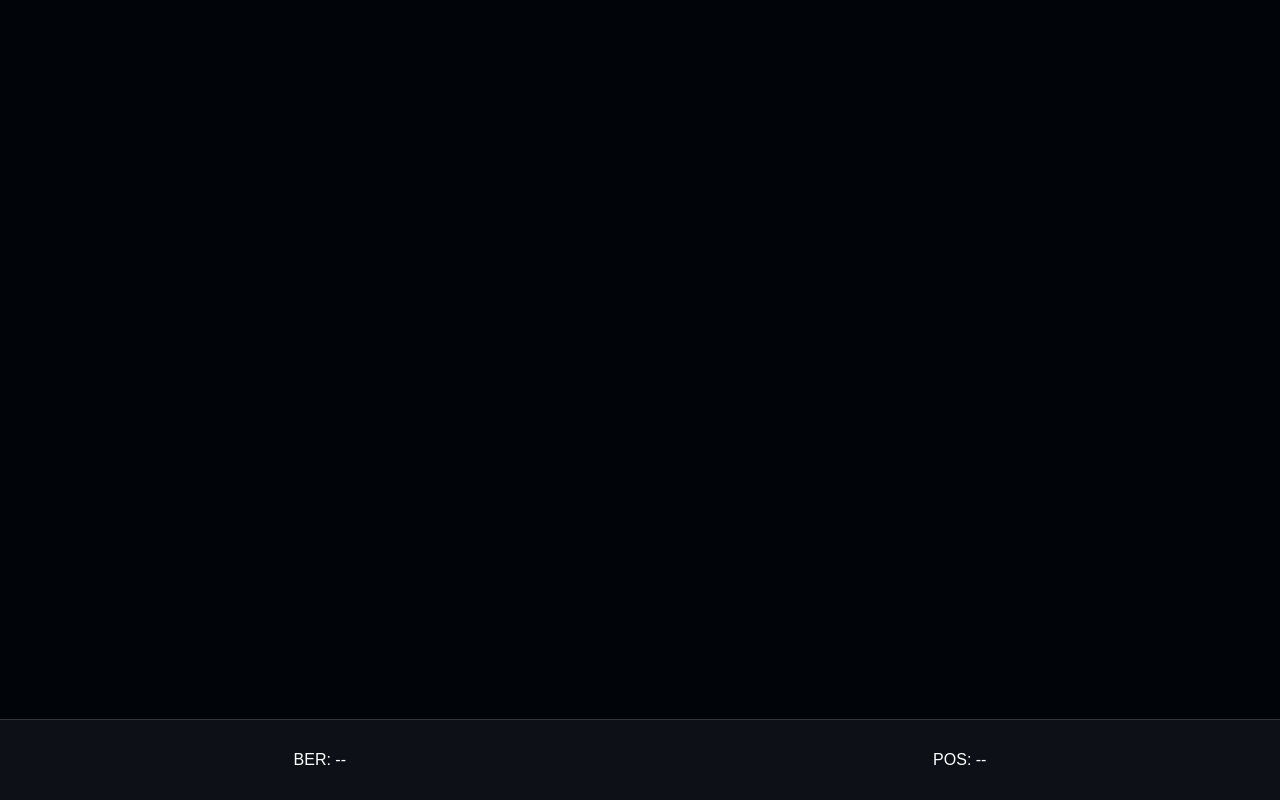
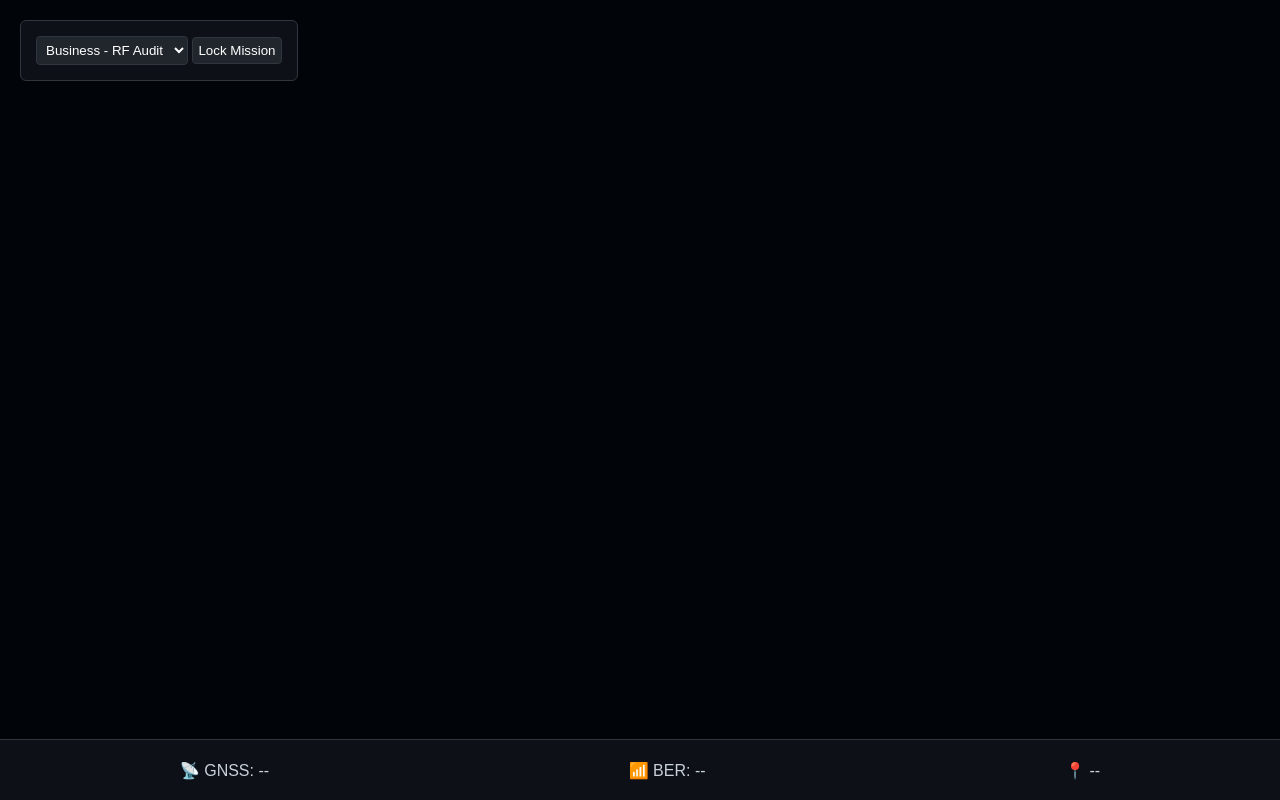
Before and after one commit to hesonthemove-ux/Signalmapper, a Flask app: template ui/templates/index.html in a window 1280 px wide. Run offline with Flask 3, Linux system fonts and the light colour scheme; the template is opened without the code that fills it, so the values that code supplies are empty.

```diff
--- a/ui/templates/index.html
+++ b/ui/templates/index.html
@@ -1,28 +1,41 @@
 <!DOCTYPE html>
 <html>
 <head>
-    <title>SignalMapper Pro | Lane Guidance</title>
+    <title>SignalMapper Pro | Mission Control</title>
     <style>
-        body { background: #010409; color: white; font-family: sans-serif; margin: 0; }
-        #hud { position: fixed; bottom: 0; width: 100%; height: 80px; background: #0d1117; display: flex; justify-content: space-around; align-items: center; border-top: 1px solid #30363d; }
-        #lane-overlay { display: none; position: absolute; top: 10%; left: 50%; transform: translateX(-50%); background: rgba(28, 33, 40, 0.95); padding: 30px; border: 2px solid #58a6ff; border-radius: 15px; text-align: center; min-width: 400px; }
-        .lanes { font-size: 3em; font-family: monospace; letter-spacing: 10px; color: #58a6ff; }
+        body { background: #010409; color: #c9d1d9; font-family: sans-serif; margin: 0; overflow: hidden; }
+        #mission-panel { position: absolute; top: 20px; left: 20px; background: #0d1117; padding: 15px; border: 1px solid #30363d; border-radius: 6px; z-index: 5000; }
+        #lane-overlay { display: none; position: absolute; top: 15%; left: 50%; transform: translateX(-50%); background: #161b22; padding: 40px; border: 2px solid #58a6ff; border-radius: 12px; text-align: center; box-shadow: 0 0 20px rgba(88,166,255,0.4); z-index: 4000; }
+        .lanes { font-size: 4em; font-family: monospace; color: #58a6ff; margin-bottom: 10px; }
+        #hud { position: fixed; bottom: 0; width: 100%; height: 60px; background: #0d1117; display: flex; justify-content: space-around; align-items: center; border-top: 1px solid #30363d; }
+        select, button { background: #21262d; color: white; border: 1px solid #30363d; padding: 5px; border-radius: 4px; }
     </style>
 </head>
 <body>
+    <div id="mission-panel">
+        <select id="purpose">
+            <option value="biz">Business - RF Audit</option>
+            <option value="personal">Personal - Nav Only</option>
+        </select>
+        <button onclick="console.log('Mission Configured')">Lock Mission</button>
+    </div>
+
     <div id="lane-overlay">
         <div id="lane-visual" class="lanes"></div>
-        <div id="lane-text" style="font-size: 1.5em; margin-top: 20px;"></div>
+        <div id="lane-text" style="font-size: 1.8em; font-weight: bold;"></div>
     </div>
+
     <div id="hud">
-        <div>BER: <span id="ber">--</span></div>
-        <div>POS: <span id="pos">--</span></div>
+        <div>📡 GNSS: <span id="gnss-status">--</span></div>
+        <div>📶 BER: <span id="ber">--</span></div>
+        <div>📍 <span id="pos">--</span></div>
     </div>
+
     <script>
         function update() {
             fetch('/api/telemetry').then(r => r.json()).then(data => {
                 document.getElementById('ber').innerText = data.rf.ber;
-                document.getElementById('pos').innerText = data.pos.lat + ", " + data.pos.lon;
+                document.getElementById('pos').innerText = data.pos.lat.toFixed(4) + ", " + data.pos.lon.toFixed(4);
 
                 const overlay = document.getElementById('lane-overlay');
                 if (data.guidance) {
```
Also changed, not shown: core/hardware/satnav.py (+14 -13 lines), main.py (+8 -2 lines).
